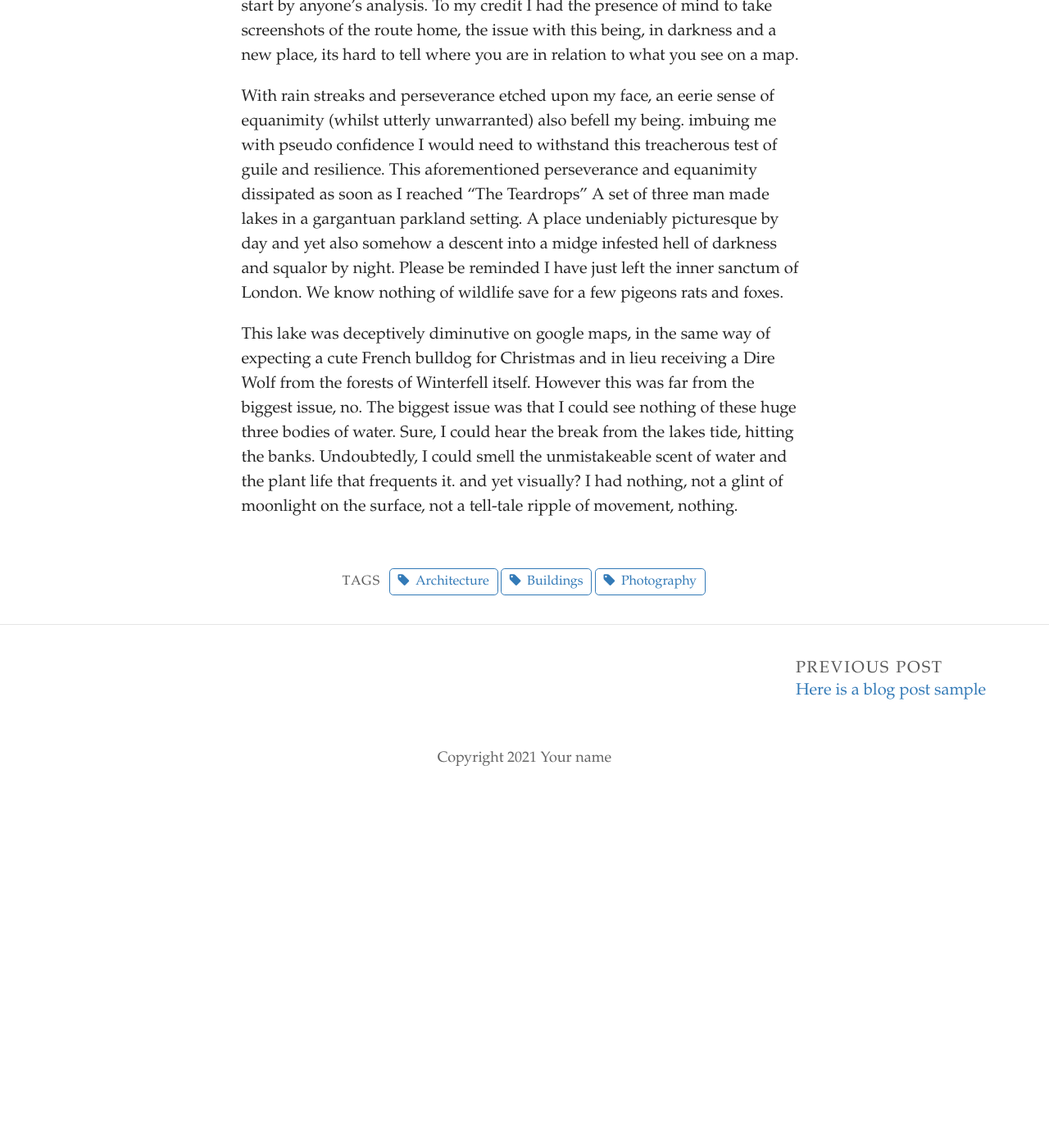
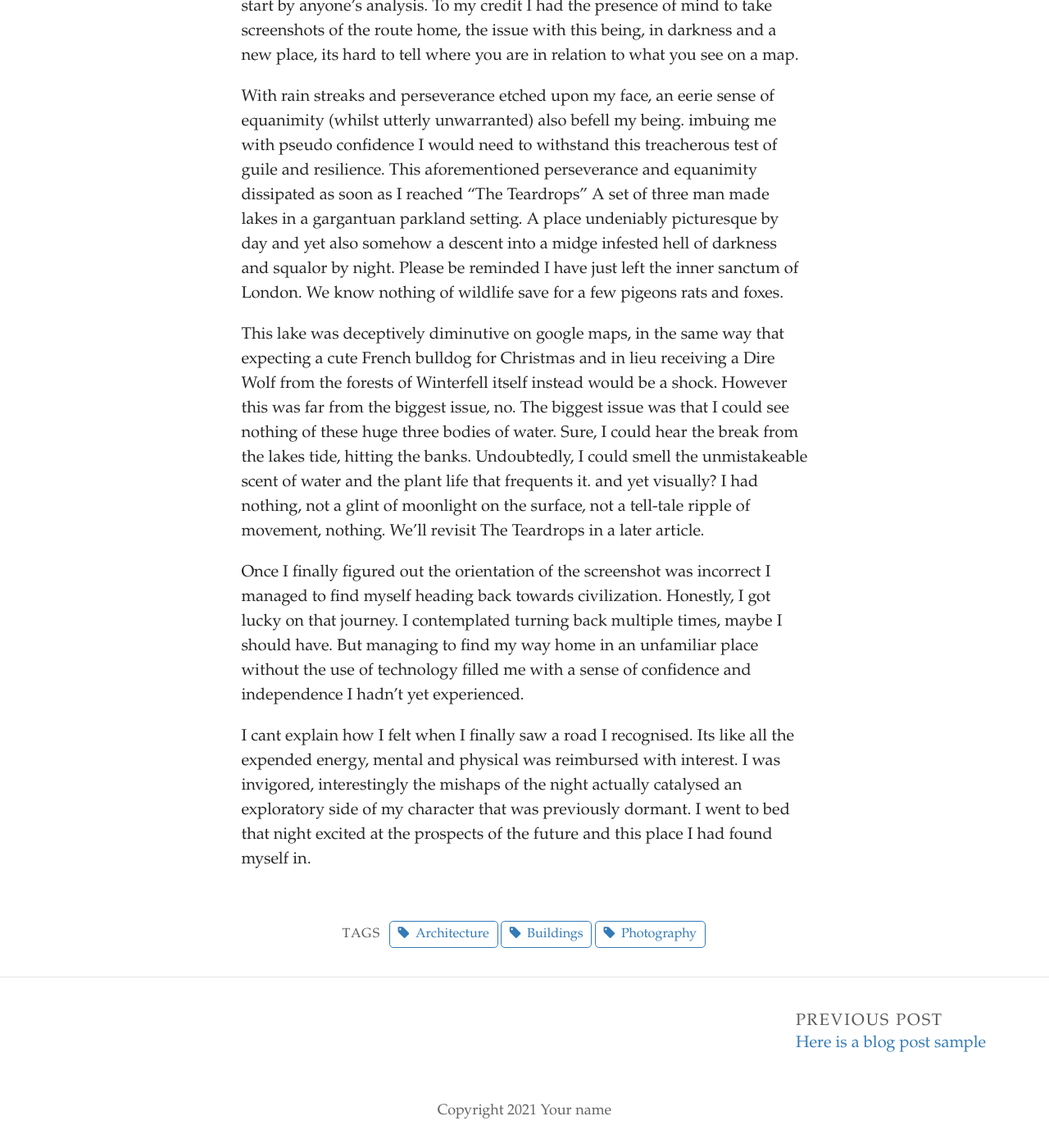
Before and after one commit to LJOHN15/emergence, a Jekyll site: the page built from _posts/2021-09-27-same-place-different-perspective.md, in a window 1280 px wide and 1400 px high, scrolled down 876 px. Shown: the whole window at 82% size. Built offline with Jekyll 4.4.1, drawn with Linux system fonts in a browser that asks for light colours; some web fonts are replaced; before the commit the page ends 1846 px from its top, so only the background shows below that.

Commit message:
Update Post “2021-09-27-same-place-different-perspective”

```diff
--- a/_posts/2021-09-27-same-place-different-perspective.md
+++ b/_posts/2021-09-27-same-place-different-perspective.md
@@ -23,4 +23,8 @@ I caught a late train up to Milton Keynes, it had been raining and cold. On my p
 
 With rain streaks and perseverance etched upon my face, an eerie sense of equanimity (whilst utterly unwarranted) also befell my being. imbuing me with pseudo confidence I would need to withstand this treacherous test of guile and resilience. This aforementioned perseverance and equanimity dissipated as soon as I reached "The Teardrops" A set of three man made lakes in a gargantuan parkland setting. A place undeniably picturesque by day and yet also somehow a descent into a midge infested hell of darkness and squalor by night. Please be reminded I have just left the inner sanctum of London. We know nothing of wildlife save for a few pigeons rats and foxes.
 
-This lake was deceptively diminutive on google maps, in the same way of expecting a cute French bulldog for Christmas and in lieu receiving a Dire Wolf from the forests of Winterfell itself. However this was far from the biggest issue, no. The biggest issue was that I could see nothing of these huge three bodies of water. Sure, I could hear the break from the lakes tide, hitting the banks. Undoubtedly, I could smell the unmistakeable scent of water and the plant life that frequents it. and yet visually? I had nothing, not a glint of moonlight on the surface, not a tell-tale ripple of movement, nothing.
+This lake was deceptively diminutive on google maps, in the same way that expecting a cute French bulldog for Christmas and in lieu receiving a Dire Wolf from the forests of Winterfell itself instead would be a shock. However this was far from the biggest issue, no. The biggest issue was that I could see nothing of these huge three bodies of water. Sure, I could hear the break from the lakes tide, hitting the banks. Undoubtedly, I could smell the unmistakeable scent of water and the plant life that frequents it. and yet visually? I had nothing, not a glint of moonlight on the surface, not a tell-tale ripple of movement, nothing. We'll revisit The Teardrops in a later article.
+
+Once I finally figured out the orientation of the screenshot was incorrect I managed to find myself heading back towards civilization. Honestly, I got lucky on that journey. I contemplated turning back multiple times, maybe I should have. But managing to find my way home in an unfamiliar place without the use of technology filled me with a sense of confidence and independence I hadn't yet experienced.
+
+I cant explain how I felt when I finally saw a road I recognised. Its like all the expended energy, mental and physical was reimbursed with interest. I was invigored, interestingly the mishaps of the night actually catalysed an exploratory side of my character that was previously dormant. I went to bed that night excited at the prospects of the future and this place I had found myself in.
```
